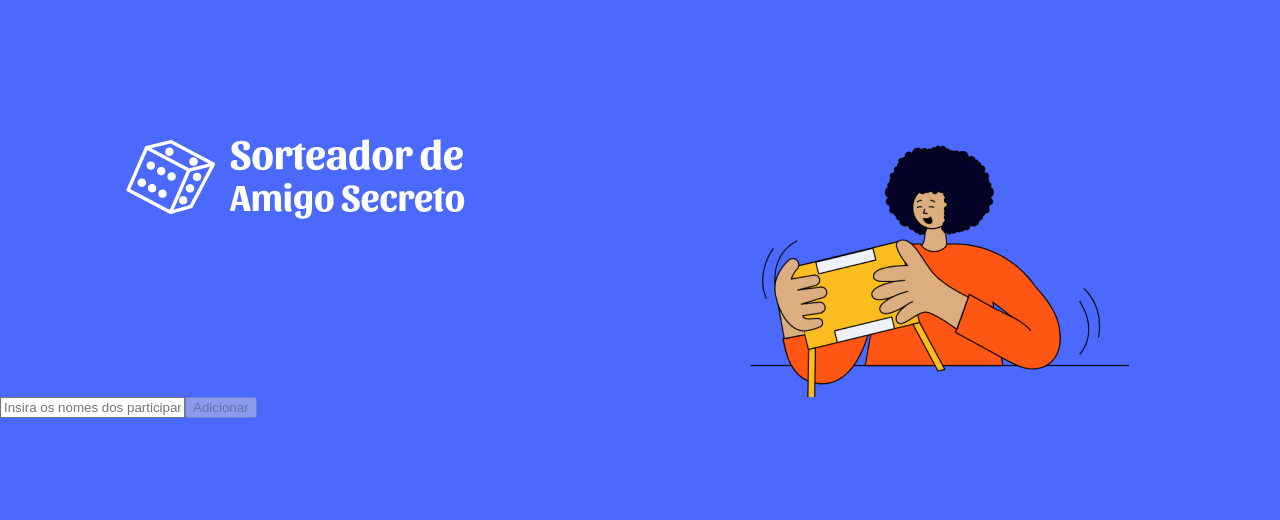
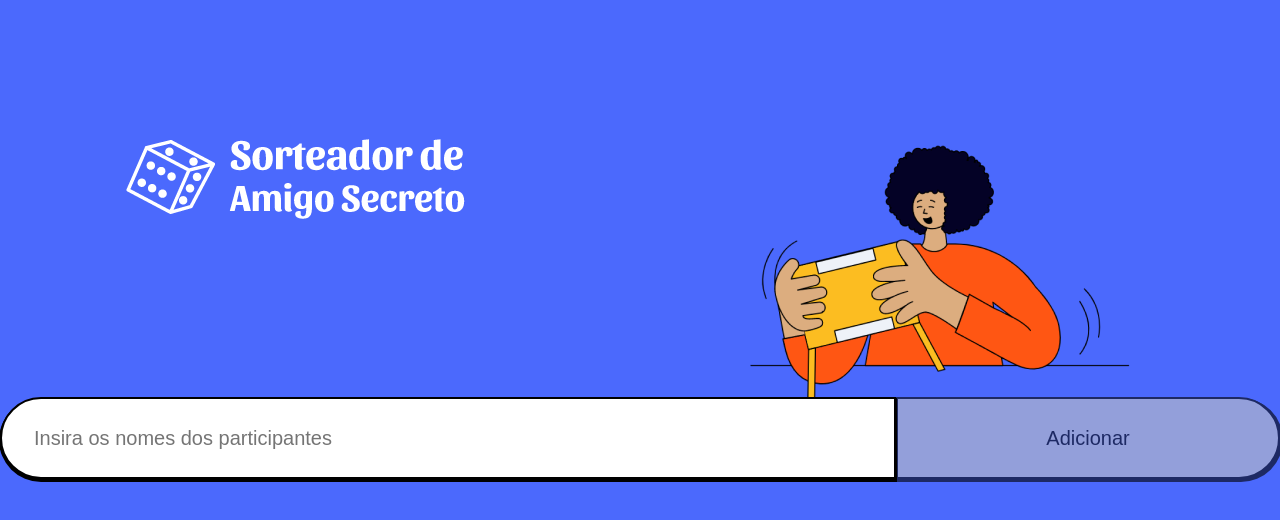
Before and after one commit to lucaspanizio/sorteador-de-amigo-secreto, a React (Vite) app: page / in a window 1280 px wide. Shown: the top 520 px of the page. Built offline with nearby package versions, Linux system fonts and the light colour scheme.

Commit message:
:lipstick: style: added styling to the form

```diff
--- a/src/components/Form/index.tsx
+++ b/src/components/Form/index.tsx
@@ -1,5 +1,6 @@
+import { useRef, useState } from 'react';
 import { useAttendees } from '@/hooks/useAttendees';
-import { useRef, useState } from 'react';
+import * as S from './styles';
 
 export const Form = () => {
   const inputRef = useRef<HTMLInputElement>(null);
@@ -15,17 +16,18 @@ export const Form = () => {
 
   return (
     <form onSubmit={handleSubmit}>
-      <input
+      <S.Input
         ref={inputRef}
         type="text"
         value={name}
         placeholder="Insira os nomes dos participantes"
         onChange={(e) => setName(e.target.value)}
       />
-      <button type="submit" disabled={!name}>
+      <S.Button type="submit" disabled={!name}>
         Adicionar
-      </button>
-      {error && <p role="alert">{error}</p>}
+      </S.Button>
+
+      {error && <S.Alert role="alert">{error}</S.Alert>}
     </form>
   );
 };
--- /dev/null
+++ b/src/components/Form/styles.ts
@@ -0,0 +1,69 @@
+import styled from 'styled-components';
+
+export const Input = styled.input`
+  border-top-left-radius: 45px;
+  border-bottom-left-radius: 45px;
+  height: 82px;
+  width: 70%;
+  box-sizing: border-box;
+  padding-left: 32px;
+  font-size: 20px;
+  border: 2px solid black;
+  box-shadow: 0px 2px 0px 1px #000000;
+
+  &:focus {
+    outline: none;
+  }
+
+  @media screen and (max-width: 800px) {
+    display: block;
+    width: 100%;
+    border-radius: 45px;
+    box-shadow: 0px 2px 0px 1px #000000;
+    margin-bottom: 18px;
+  }
+`;
+
+export const Button = styled.button`
+  border-top-right-radius: 45px;
+  border-bottom-right-radius: 45px;
+  height: 82px;
+  width: 30%;
+  box-sizing: border-box;
+  border: 2px solid black;
+  font-size: 20px;
+  color: #000000;
+  box-shadow: 2px 2px 0px 1px #000000;
+  cursor: pointer;
+  background-color: #c4c4c4;
+
+  &:hover {
+    opacity: 0.8;
+  }
+
+  &:disabled {
+    opacity: 0.6;
+    cursor: not-allowed;
+  }
+
+  @media screen and (max-width: 800px) {
+    display: block;
+    margin-top: 16px;
+    margin: 0 auto;
+    width: 220px;
+    border-radius: 45px;
+  }
+`;
+
+export const Alert = styled.p`
+  color: #842029;
+  background-color: #f8d7da;
+  padding: 1rem;
+  border: 1px solid #f5c2c7;
+  border-radius: 8px;
+  margin-top: 2rem;
+
+  @media screen and (max-width: 800px) {
+    margin: 3rem 0;
+  }
+`;
```
